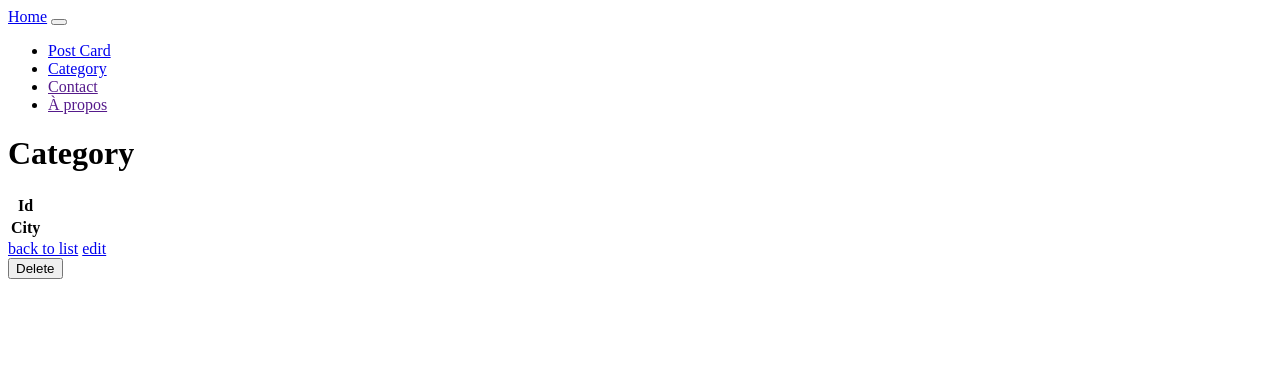
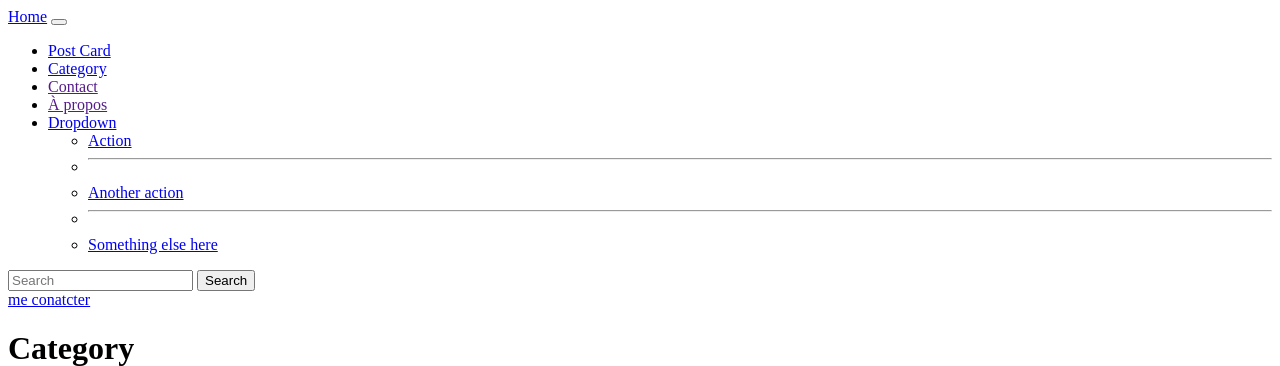
Before and after one commit to smailihcene/postcard, a Symfony app: template templates/category/show.html.twig in a window 1280 px wide. Shown: the top 366 px of the page. Before the commit the page ends 279 px from the top, so only its background shows below. Run offline with Twig, Linux system fonts and the light colour scheme; the template is opened without the code that fills it, so the values that code supplies are empty; some libraries are stand-ins or nearby versions.

Commit message:
essaye de bootstrap merdique

```diff
--- a/assets/styles/app.scss
+++ b/assets/styles/app.scss
@@ -3,5 +3,5 @@
 
 
 body {
-    background-color: lightgray;
+    background-color: rgb(211, 211, 211);
 }
--- a/assets/styles/custom.scss
+++ b/assets/styles/custom.scss
@@ -0,0 +1,5 @@
+$primary:       rgb(255, 220, 124);
+$secondary:     #e88a5e;
+$success:       #0a1d3c;
+$info:          #FF006E;
+$light:         #6e3db4;
--- a/src/Controller/PostCardController.php
+++ b/src/Controller/PostCardController.php
@@ -3,7 +3,7 @@
 namespace App\Controller;
 
 use App\Entity\PostCard;
-use App\Form\PostCard1Type;
+use App\Form\PostCardType;
 use App\Repository\PostCardRepository;
 use Symfony\Bundle\FrameworkBundle\Controller\AbstractController;
 use Symfony\Component\HttpFoundation\Request;
@@ -25,7 +25,7 @@ class PostCardController extends AbstractController
     public function new(Request $request, PostCardRepository $postCardRepository): Response
     {
         $postCard = new PostCard();
-        $form = $this->createForm(PostCard1Type::class, $postCard);
+        $form = $this->createForm(PostCardType::class, $postCard);
         $form->handleRequest($request);
 
         if ($form->isSubmitted() && $form->isValid()) {
@@ -51,7 +51,7 @@ class PostCardController extends AbstractController
     #[Route('/{id}/edit', name: 'app_post_card_edit', methods: ['GET', 'POST'])]
     public function edit(Request $request, PostCard $postCard, PostCardRepository $postCardRepository): Response
     {
-        $form = $this->createForm(PostCard1Type::class, $postCard);
+        $form = $this->createForm(PostCardType::class, $postCard);
         $form->handleRequest($request);
 
         if ($form->isSubmitted() && $form->isValid()) {
--- a/templates/_partials/navbar.html.twig
+++ b/templates/_partials/navbar.html.twig
@@ -1,12 +1,13 @@
 
-<nav class="navbar navbar-expand-lg navbar-light bg-light">
+<!-- NAVBAR-->
+<nav class="navbar navbar-expand-lg navbar-light bg-white border-bottom">
+    <div class="container-fluid">
         <a class="navbar-brand" href="{{ path("app_home") }}">Home</a>
         <button class="navbar-toggler" type="button" data-toggle="collapse" data-target="#navbarSupportedContent" aria-controls="navbarSupportedContent" aria-expanded="false" aria-label="Toggle navigation">
             <span class="navbar-toggler-icon"></span>
         </button>
-
         <div class="collapse navbar-collapse" id="navbarSupportedContent">
-    <ul class="navbar-nav mr-auto">
+            <ul class="navbar-nav me-auto mb-2 mb-lg-0">
                 <li class="nav-item">
                     <a class="nav-link" href="{{ path("app_post_card_index") }}">Post Card</a>
                 </li>
@@ -16,10 +17,31 @@
                 <li class="nav-item">
                     <a class="nav-link" href="">Contact</a>
                 </li>
-            </li>
                 <li class="nav-item">
                     <a class="nav-link" href="">À propos</a>
                 </li>
+                <li class="nav-item dropdown">
+					<a class="nav-link dropdown-toggle" href="#" id="navbarDropdown" role="button" data-bs-toggle="dropdown" aria-expanded="false">Dropdown</a>
+					<ul class="dropdown-menu" aria-labelledby="navbarDropdown">
+						<li>
+							<a class="dropdown-item" href="#">Action</a>
+                        </li>
+                        <li><hr class="dropdown-divider"></li>
+						<li>
+							<a class="dropdown-item" href="#">Another action</a>
+						</li>
+						<li><hr class="dropdown-divider"></li>
+						<li>
+							<a class="dropdown-item" href="#">Something else here</a>
+						</li>
 					</ul>
+				</li>
+            </ul>
+            <form class="d-flex">
+				<input class="form-control me-2" type="search" placeholder="Search" aria-label="Search">
+				<button class="btn btn-outline-success" type="submit">Search</button>
+			</form>
+            <a class="navbar-btn btn btn-sm btn-primary lift ms-auto" href="#">me conatcter</a>
+        </div>
     </div>
 </nav>
--- a/templates/category/show.html.twig
+++ b/templates/category/show.html.twig
@@ -4,6 +4,15 @@
 
 {% block body %}
     <h1>Category</h1>
+
+    <div class="card" style="width: 18rem;">
+        <img src="..." class="card-img-top" alt="...">
+        <div class="card-body">
+            <h5 class="card-title">Card title</h5>
+            <p class="card-text">Some quick example text to build on the card title and make up the bulk of the card's content.</p>
+            <a href="#" class="btn btn-primary">Go somewhere</a>
+        </div>
+    </div>
 
     <table class="table">
         <tbody>
```
Also changed, not shown: src/Form/PostCard1Type.php (deleted, +0 -29 lines), src/Form/PostCardType.php (+13 -1 lines), templates/home/index.html.twig (+25 -14 lines), public/media/facile.jpg (added), public/media/images.jpg (added). Lines whose indentation alone changed are shown as unchanged.
